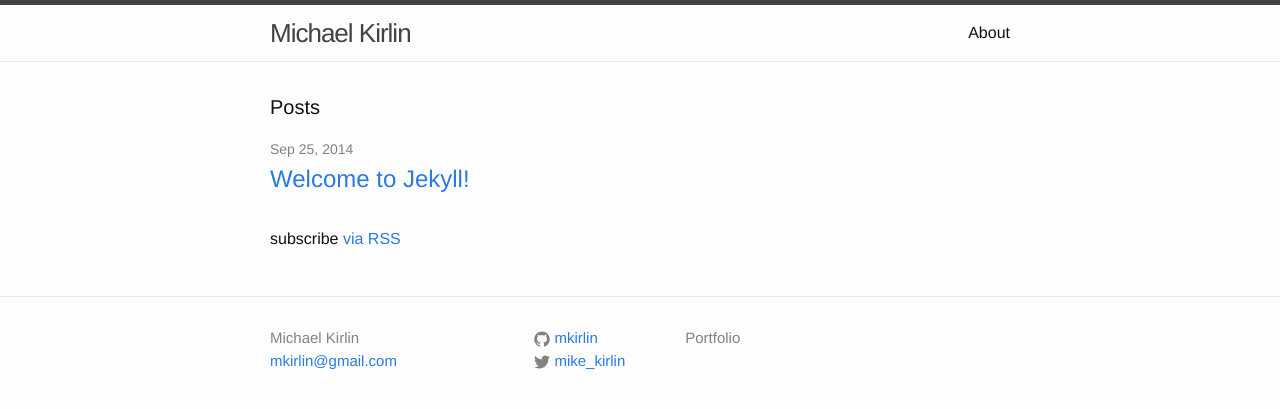
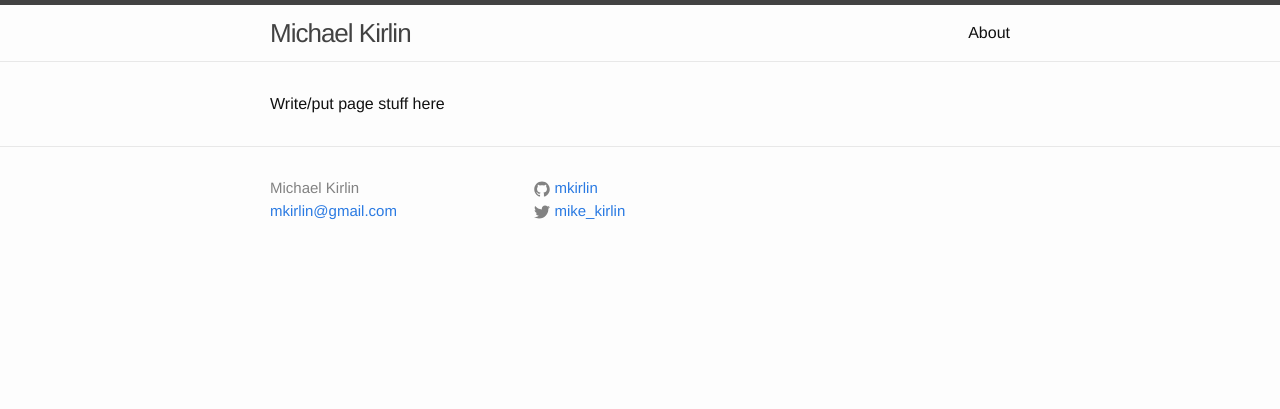
Before and after one commit to mkirlin/mkirlin.github.io, a Jekyll site: the page index.html, which Jekyll copies as it is, in a window 1280 px wide. Shown: the top 409 px of the page. Built offline with Jekyll 4.4.1, drawn with Linux system fonts in a browser that asks for light colours.

Commit message:
Separated blogs and home pages, cleaned up HTML on home page

```diff
--- a/index.html
+++ b/index.html
@@ -1,23 +1,95 @@
----
-layout: default
----
+<!DOCTYPE html>
+<html>
 
-<div class="home">
+  <head>
+    <meta charset="utf-8">
+    <meta name="viewport" content="width=device-width initial-scale=1" />
+    <meta http-equiv="X-UA-Compatible" content="IE=edge">
 
-  <h1 class="page-heading">Posts</h1>
+    <title>Michael Kirlin</title>
+    <meta name="description" content="Portfolio">
 
-  <ul class="post-list">
-    {% for post in site.posts %}
-      <li>
-        <span class="post-meta">{{ post.date | date: "%b %-d, %Y" }}</span>
+    <link rel="stylesheet" href="/css/main.css">
+    <link rel="canonical" href="http://localhost:4000/blogs.html">
+</head>
 
-        <h2>
-          <a class="post-link" href="{{ post.url | prepend: site.baseurl }}">{{ post.title }}</a>
-        </h2>
-      </li>
-    {% endfor %}
-  </ul>
 
-  <p class="rss-subscribe">subscribe <a href="{{ "/feed.xml" | prepend: site.baseurl }}">via RSS</a></p>
+<body>
 
-</div>
+  <header class="site-header">
+
+    <div class="wrapper">
+
+      <a class="site-title" href="/">Michael Kirlin</a>
+
+      <nav class="site-nav">
+        <a href="#" class="menu-icon">
+          <svg viewBox="0 0 18 15">
+            <path fill="#424242" d="M18,1.484c0,0.82-0.665,1.484-1.484,1.484H1.484C0.665,2.969,0,2.304,0,1.484l0,0C0,0.665,0.665,0,1.484,0 h15.031C17.335,0,18,0.665,18,1.484L18,1.484z"/>
+            <path fill="#424242" d="M18,7.516C18,8.335,17.335,9,16.516,9H1.484C0.665,9,0,8.335,0,7.516l0,0c0-0.82,0.665-1.484,1.484-1.484 h15.031C17.335,6.031,18,6.696,18,7.516L18,7.516z"/>
+            <path fill="#424242" d="M18,13.516C18,14.335,17.335,15,16.516,15H1.484C0.665,15,0,14.335,0,13.516l0,0 c0-0.82,0.665-1.484,1.484-1.484h15.031C17.335,12.031,18,12.696,18,13.516L18,13.516z"/>
+          </svg>
+        </a>
+
+        <div class="trigger">
+          <a class="page-link" href="/about/">About</a>
+        </div>
+      </nav>
+    </div>
+  </header>
+
+  <div class="page-content">
+    <div class="wrapper">
+      <div class="home">
+          Write/put page stuff here
+      </div>
+    </div>
+  </div>
+
+  <footer class="site-footer">
+
+    <div class="wrapper">
+
+      <div class="footer-col-wrapper">
+        <div class="footer-col  footer-col-1">
+          <ul class="contact-list">
+            <li>Michael Kirlin</li>
+            <li><a href="mailto:mkirlin@gmail.com">mkirlin@gmail.com</a></li>
+          </ul>
+        </div>
+
+        <div class="footer-col  footer-col-2">
+          <ul class="social-media-list">
+
+            <li>
+              <a href="https://github.com/mkirlin">
+                <span class="icon  icon--github">
+                  <svg viewBox="0 0 16 16">
+                    <path fill="#828282" d="M7.999,0.431c-4.285,0-7.76,3.474-7.76,7.761 c0,3.428,2.223,6.337,5.307,7.363c0.388,0.071,0.53-0.168,0.53-0.374c0-0.184-0.007-0.672-0.01-1.32 c-2.159,0.469-2.614-1.04-2.614-1.04c-0.353-0.896-0.862-1.135-0.862-1.135c-0.705-0.481,0.053-0.472,0.053-0.472 c0.779,0.055,1.189,0.8,1.189,0.8c0.692,1.186,1.816,0.843,2.258,0.645c0.071-0.502,0.271-0.843,0.493-1.037 C4.86,11.425,3.049,10.76,3.049,7.786c0-0.847,0.302-1.54,0.799-2.082C3.768,5.507,3.501,4.718,3.924,3.65 c0,0,0.652-0.209,2.134,0.796C6.677,4.273,7.34,4.187,8,4.184c0.659,0.003,1.323,0.089,1.943,0.261 c1.482-1.004,2.132-0.796,2.132-0.796c0.423,1.068,0.157,1.857,0.077,2.054c0.497,0.542,0.798,1.235,0.798,2.082 c0,2.981-1.814,3.637-3.543,3.829c0.279,0.24,0.527,0.713,0.527,1.437c0,1.037-0.01,1.874-0.01,2.129 c0,0.208,0.14,0.449,0.534,0.373c3.081-1.028,5.302-3.935,5.302-7.362C15.76,3.906,12.285,0.431,7.999,0.431z"/>
+                  </svg>
+                </span>
+
+                <span class="username">mkirlin</span>
+              </a>
+            </li>
+
+            <li>
+              <a href="https://twitter.com/mike_kirlin">
+                <span class="icon  icon--twitter">
+                  <svg viewBox="0 0 16 16">
+                    <path fill="#828282" d="M15.969,3.058c-0.586,0.26-1.217,0.436-1.878,0.515c0.675-0.405,1.194-1.045,1.438-1.809
+                    c-0.632,0.375-1.332,0.647-2.076,0.793c-0.596-0.636-1.446-1.033-2.387-1.033c-1.806,0-3.27,1.464-3.27,3.27 c0,0.256,0.029,0.506,0.085,0.745C5.163,5.404,2.753,4.102,1.14,2.124C0.859,2.607,0.698,3.168,0.698,3.767 c0,1.134,0.577,2.135,1.455,2.722C1.616,6.472,1.112,6.325,0.671,6.08c0,0.014,0,0.027,0,0.041c0,1.584,1.127,2.906,2.623,3.206 C3.02,9.402,2.731,9.442,2.433,9.442c-0.211,0-0.416-0.021-0.615-0.059c0.416,1.299,1.624,2.245,3.055,2.271 c-1.119,0.877-2.529,1.4-4.061,1.4c-0.264,0-0.524-0.015-0.78-0.046c1.447,0.928,3.166,1.469,5.013,1.469 c6.015,0,9.304-4.983,9.304-9.304c0-0.142-0.003-0.283-0.009-0.423C14.976,4.29,15.531,3.714,15.969,3.058z"/>
+                  </svg>
+                </span>
+
+                <span class="username">mike_kirlin</span>
+              </a>
+            </li>
+          </ul>
+        </div>
+      </div>
+    </div>
+  </footer>
+</body>
+
+</html>
```
Also changed, not shown: blogs.html (added, +23 -0 lines).
